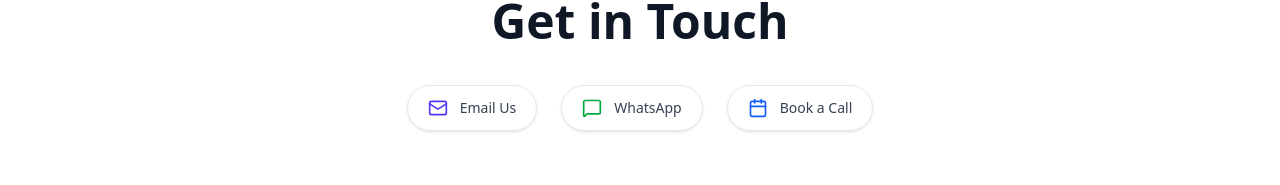
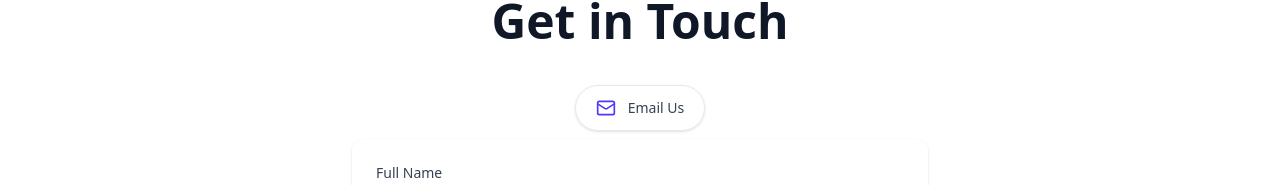
Before and after one commit to Corazortechnology/Spectrable-Landing-page, a React (Vite) app: page /contact in a window 1280 px wide. Shown: the part 163-348 px from the top of the page. Built offline with nearby package versions, Linux system fonts and the light colour scheme.

Commit message:
remove whatsapp

```diff
--- a/src/components/contact/ContactPage.jsx
+++ b/src/components/contact/ContactPage.jsx
@@ -7,17 +7,7 @@
         label: "Email Us",
         href: "mailto:kokumassist@kokumassist.com",
         icon: <Mail className="w-5 h-5 text-indigo-600" />,
-    },
-    {
-        label: "WhatsApp",
-        href: "https://wa.me/91XXXXXXXXXX",
-        icon: <MessageSquare className="w-5 h-5 text-green-600" />,
-    },
-    {
-        label: "Book a Call",
-        href: "https://calendly.com/your-link",
-        icon: <Calendar className="w-5 h-5 text-blue-600" />,
-    },
+    }
 ];
 
 const ContactPage = () => {
@@ -66,7 +56,8 @@
             </motion.h2>
 
             {/* Contact Links */}
-            <div className="flex flex-col md:flex-row justify-center items-center gap-6 mb-16">
+            <div className="flex justify-center items-center">
+                <div className="flex flex-col md:flex-row justify-center items-center mb-2 w-[300px]">
                     {contactMethods.map((method, i) => (
                         <motion.a
                             key={i}
@@ -85,6 +76,7 @@
                             </span>
                         </motion.a>
                     ))}
+                </div>
             </div>
 
             {/* Form */}
@@ -171,140 +163,3 @@
 };
 
 export default ContactPage;
-
-
-// import { motion } from 'framer-motion';
-// import { Mail, Phone, Calendar, MessageSquare } from 'lucide-react';
-// import { useState } from 'react';
-
-// const contactMethods = [
-//     {
-//         label: 'Email Us',
-//         href: 'mailto:kokumassist@kokumassist.com',
-//         icon: <Mail className="w-5 h-5 text-indigo-600" />,
-//     },
-//     {
-//         label: 'WhatsApp',
-//         href: 'https://wa.me/91XXXXXXXXXX',
-//         icon: <MessageSquare className="w-5 h-5 text-green-600" />,
-//     },
-//     {
-//         label: 'Book a Call',
-//         href: 'https://calendly.com/your-link',
-//         icon: <Calendar className="w-5 h-5 text-blue-600" />,
-//     },
-// ];
-
-// const ContactPage = () => {
-
-//     const [isSubmitted, setIsSubmitted] = useState(false);
-
-//     const handleSubmit = async (e) => {
-//         e.preventDefault();
-
-//         const formData = new FormData(e.target);
-
-//         try {
-//             const response = await fetch("https://formsubmit.co/ajax/suhanachaudhary212@gmail.com", {
-//                 method: "POST",
-//                 headers: {
-//                     Accept: "application/json",
-//                 },
-//                 body: formData,
-//             });
-
-//             const result = await response.json();
-//             if (result.success === "true") {
-//                 console.log("form submitted");
-//                 setIsSubmitted(true);
-//             } else {
-//                 alert("There was an error. Please try again.");
-//             }
-//         } catch (err) {
-//             console.error("Form error:", err);
-//         }
-//     };
-
-//     return (
-//         <section className="px-6 md:px-16 py-40 bg-white">
-
-//             <motion.h2
-//                 className="text-3xl md:text-5xl font-bold text-center text-gray-900 mb-10"
-//                 initial={{ opacity: 0, y: -20 }}
-//                 animate={{ opacity: 1, y: 0 }}
-//                 transition={{ duration: 0.5 }}
-//             >
-//                 Get in Touch
-//             </motion.h2>
-
-//             <div className="flex flex-col md:flex-row justify-center items-center gap-6 mb-16">
-//                 {contactMethods.map((method, i) => (
-//                     <motion.a
-//                         key={i}
-//                         href={method.href}
-//                         target="_blank"
-//                         rel="noopener noreferrer"
-//                         className="flex items-center space-x-3 px-5 py-3 border border-gray-200 rounded-full shadow-sm hover:shadow-md transition hover:bg-gray-50"
-//                         whileHover={{ scale: 1.03 }}
-//                         initial={{ opacity: 0, y: 10 }}
-//                         animate={{ opacity: 1, y: 0 }}
-//                         transition={{ delay: i * 0.1 }}
-//                     >
-//                         {method.icon}
-//                         <span className="text-sm font-medium text-gray-700">{method.label}</span>
-//                     </motion.a>
-//                 ))}
-//             </div>
-
-//             <motion.div
-//                 className="max-w-xl mx-auto p-6 rounded-xl shadow"
-//                 initial={{ opacity: 0, scale: 0.95 }}
-//                 transition={{ duration: 0.4 }}
-//                 animate={{ opacity: 1, scale: 1 }}
-//                 viewport={{ once: true }}
-//             >
-//                 <form onSubmit={handleSubmit}
-//                 >
-//                     <div className="mb-4">
-//                         <label className="block text-sm font-medium text-gray-700 mb-1">
-//                             Full Name
-//                         </label>
-//                         <input
-//                             type="text"
-//                             required
-//                             className="w-full px-4 py-2 border border-gray-300 rounded-md focus:outline-none focus:ring-2 focus:ring-indigo-500"
-//                         />
-//                     </div>
-//                     <div className="mb-4">
-//                         <label className="block text-sm font-medium text-gray-700 mb-1">
-//                             Email Address
-//                         </label>
-//                         <input
-//                             type="email"
-//                             required
-//                             className="w-full px-4 py-2 border border-gray-300 rounded-md focus:outline-none focus:ring-2 focus:ring-indigo-500"
-//                         />
-//                     </div>
-//                     <div className="mb-6">
-//                         <label className="block text-sm font-medium text-gray-700 mb-1">
-//                             Message
-//                         </label>
-//                         <textarea
-//                             rows="4"
-//                             required
-//                             className="w-full px-4 py-2 border border-gray-300 rounded-md focus:outline-none focus:ring-2 focus:ring-indigo-500"
-//                         />
-//                     </div>
-//                     <button
-//                         type="submit"
-//                         className="w-full bg-[#3883F5] text-white py-2 rounded-md hover:bg-[#3883F5] transition"
-//                     >
-//                         Send Message
-//                     </button>
-//                 </form>
-//             </motion.div>
-//         </section>
-//     );
-// };
-
-// export default ContactPage;
```
Lines whose indentation alone changed are shown as unchanged.
